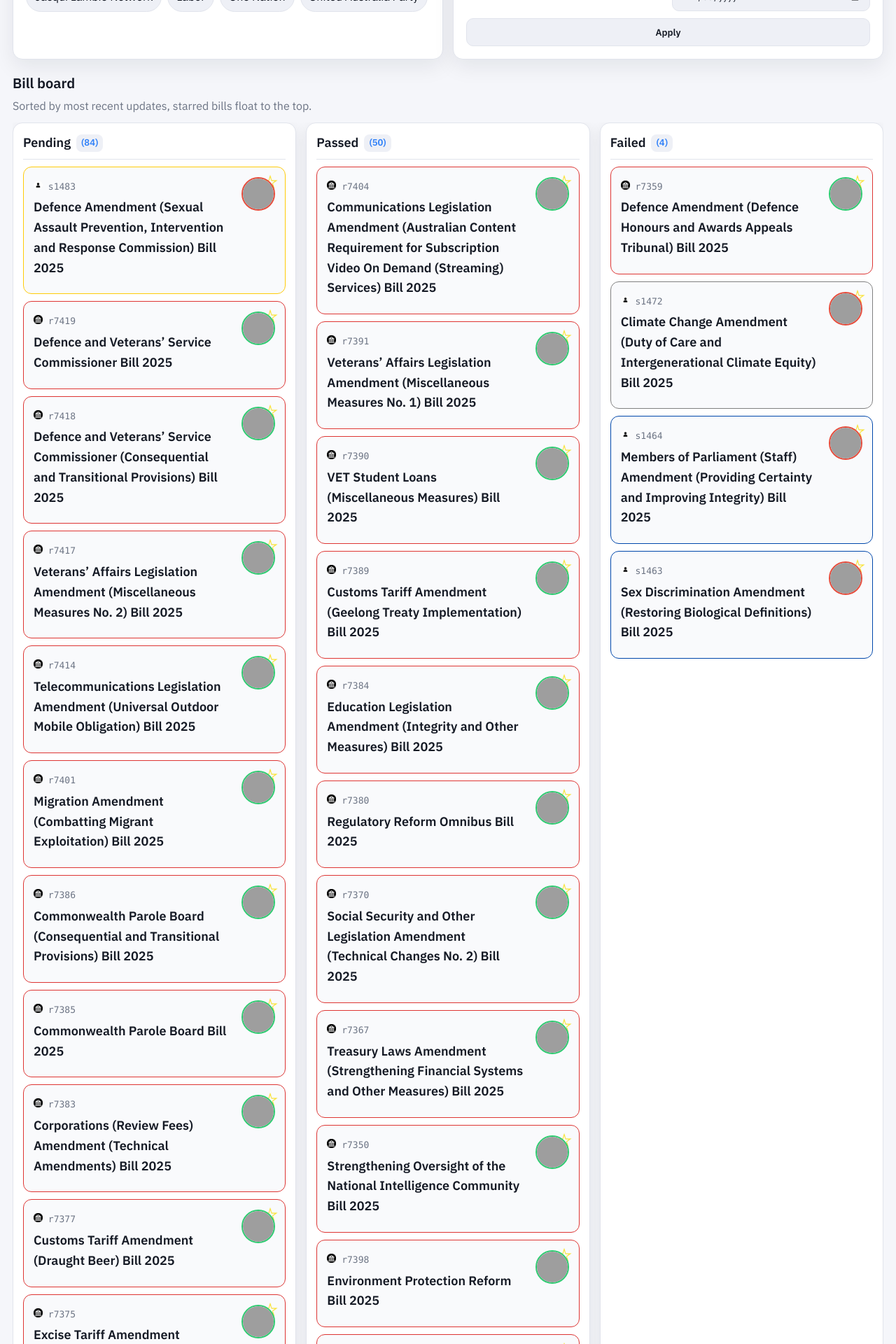
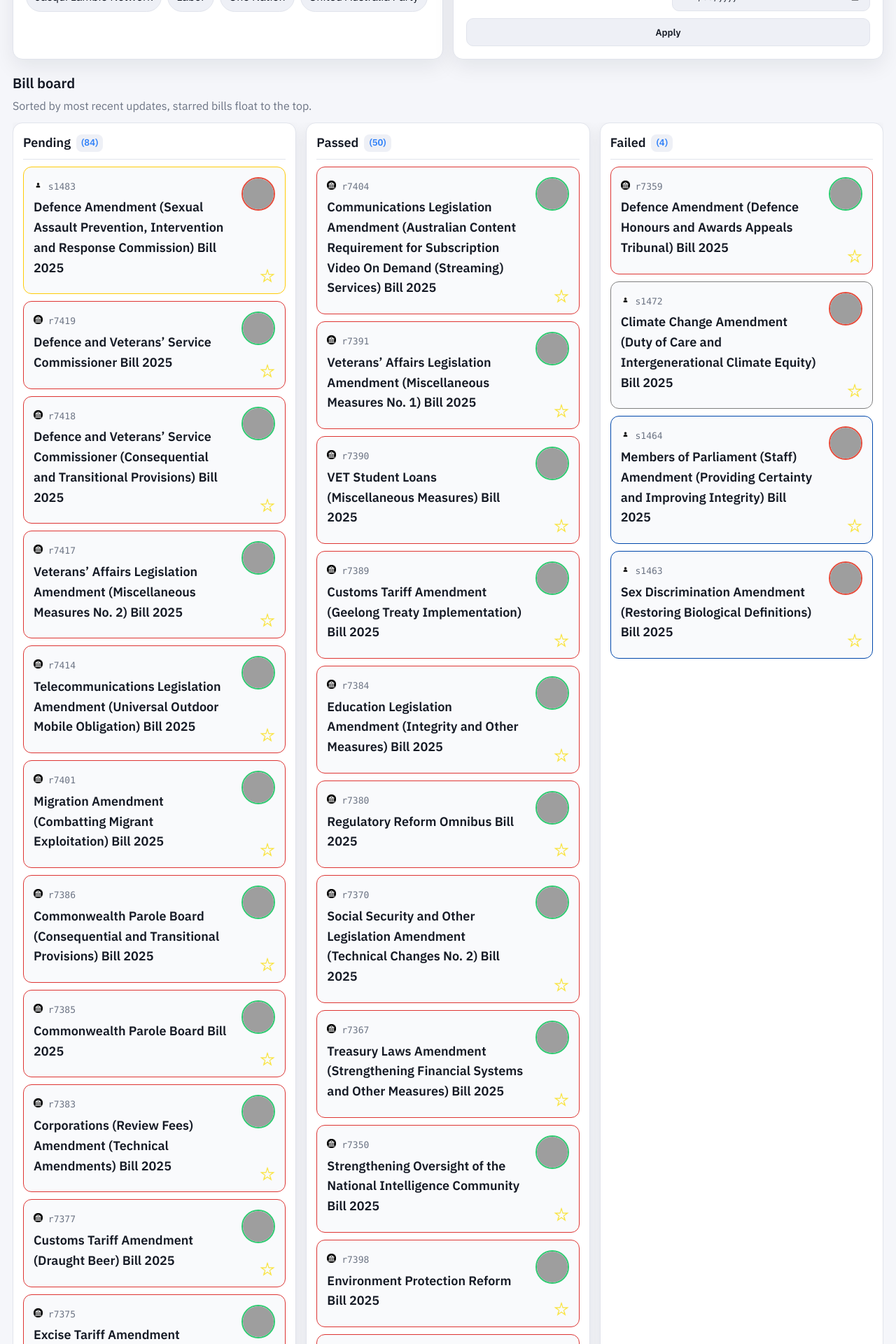
Before and after one commit to Coedice/parliament-kanban, a Jekyll site: the page built from index.html, in a window 1280 px wide. Shown: the part 408-2328 px from the top of the page at 70% size. Built offline with Jekyll 4.4.1, drawn with Linux system fonts in a browser that asks for light colours; grey boxes are pictures that could not be loaded.

Commit message:
Fix star UI

```diff
--- a/assets/css/style.scss
+++ b/assets/css/style.scss
@@ -261,6 +261,7 @@ input[type="date"] {
     margin: 0;
     border-bottom: 1px solid var(--border);
     padding-bottom: 8px;
+    order: -999;
 }
 
 .columnSize {
@@ -300,8 +301,8 @@ input[type="date"] {
 
 .ticket .starIcon {
     position: absolute;
-    top: 10px;
-    right: 10px;
+    bottom: 14px;
+    right: 14px;
     width: 22px;
     height: 22px;
     content: url("{{ 'assets/images/unstarred.webp' | relative_url }}");
```
